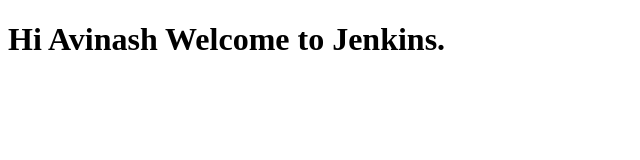
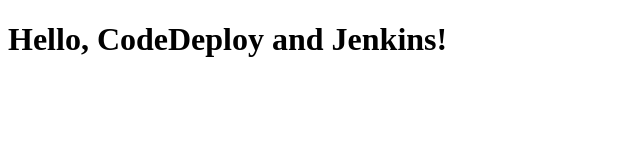
Before and after one commit to avinashganta123/Deploying_jenkins_simple_project, a plain HTML site: page index.html in a window 1280 px wide. Shown: the whole page, without its empty margins (0-640 px from the left). Drawn offline with Linux system fonts and the light colour scheme.

Commit message:
3rd commit

```diff
--- a/index.html
+++ b/index.html
@@ -2,12 +2,9 @@
 <html lang="en">
 <head>
     <meta charset="UTF-8">
-    <meta name="viewport" content="width=device-width, initial-scale=1.0">
-    <title>Jenkins</title>
+    <title>My First Deployment</title>
 </head>
 <body>
-    <h1>
-        Hi Avinash Welcome to Jenkins.
-    </h1>
+    <h1>Hello, CodeDeploy and Jenkins!</h1>
 </body>
 </html>
```
Also changed, not shown: 5 other files.
